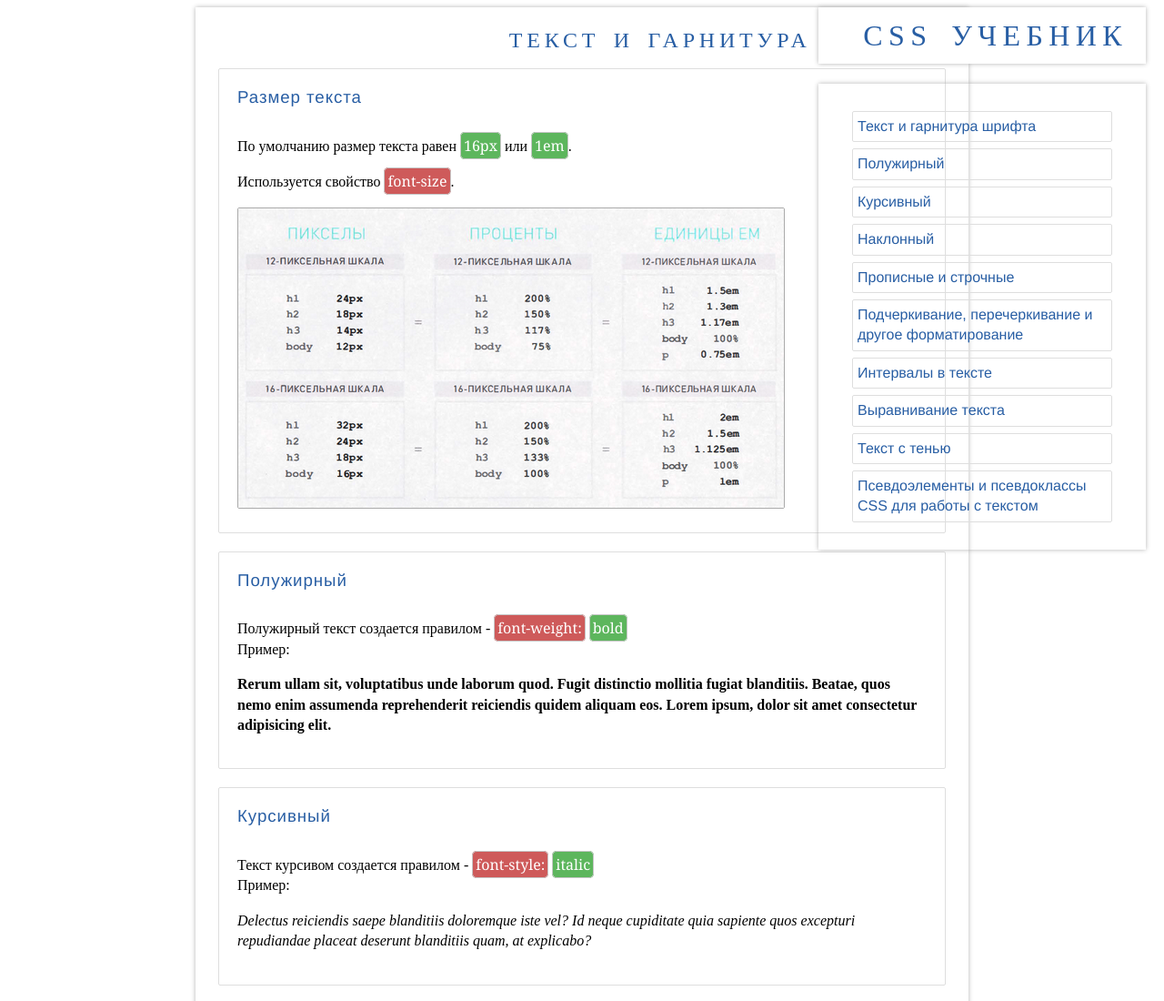
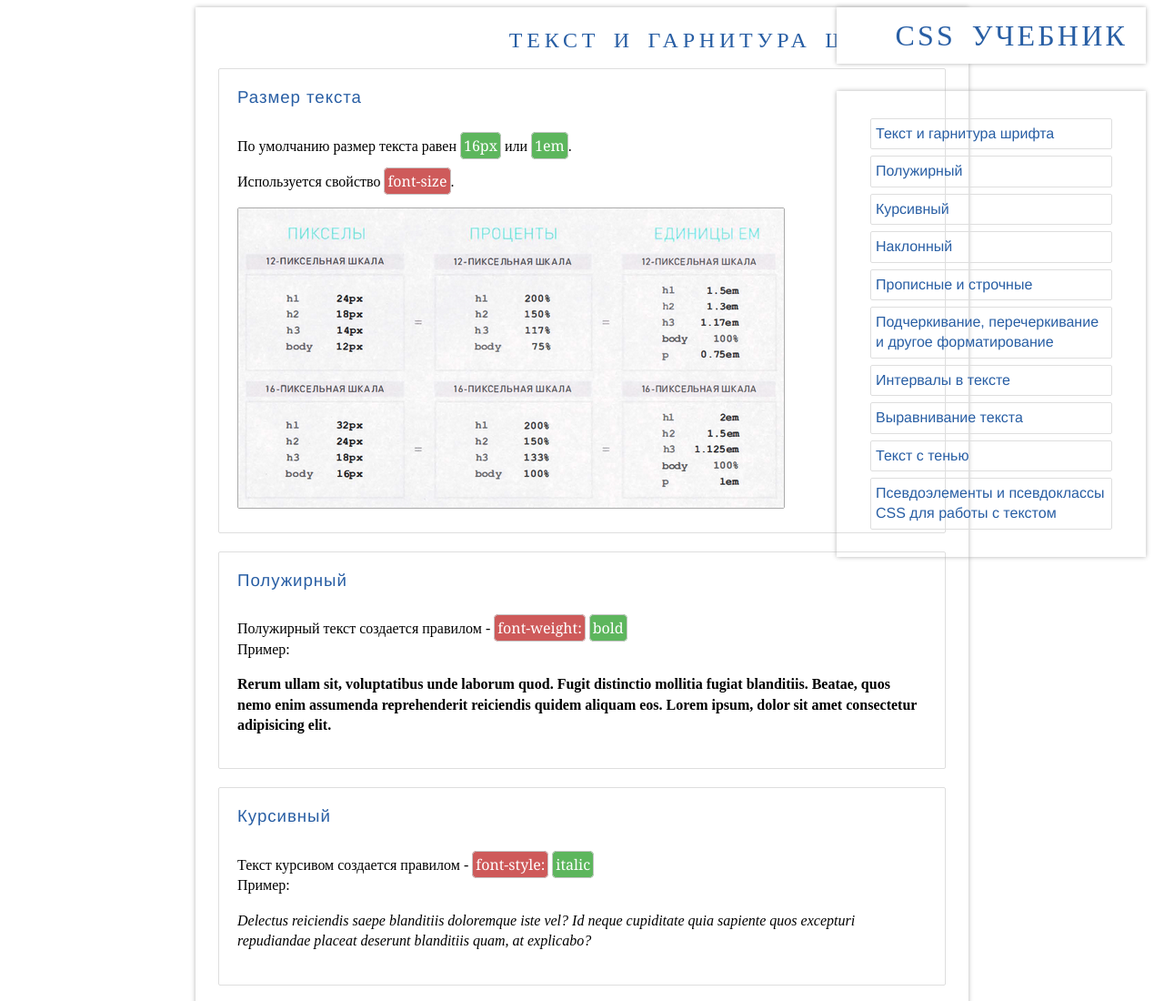
Before and after one commit to Kivthor/ProjectWEB, a plain HTML site: page old/cssbook-text.html in a window 1280 px wide. Shown: the top 1100 px of the page at 91% size. Drawn offline with Linux system fonts and the light colour scheme.

Commit message:
fixing stuff

```diff
--- a/old/styles/cssbook-text.css
+++ b/old/styles/cssbook-text.css
@@ -3,7 +3,6 @@ body {
     /* letter-spacing: 0.2em; */
     /* margin: 0; */
 }
-
 
 h1, h2 {
     margin: 0px;
@@ -13,6 +12,11 @@ h1, h2 {
     font-weight: normal;
     text-align: right;
     color: hsl(214, 61%, 40%);
+}
+
+header.shapka h1 {
+    letter-spacing: 0.1em;
+    word-spacing: 0.2em;
 }
 
 h3 {
@@ -43,7 +47,6 @@ ul.table-of-contents li {
 ul.table-of-contents li:hover {
     background-color: hsl(214, 61%, 98%);
     text-shadow: 1px 1px 2px hsl(0, 0%, 85%);
-
 }
 
 ul.table-of-contents {
@@ -102,23 +105,21 @@ span.css-ps {
 }
 
 header.shapka {
-
     position: fixed;
     right: 20px;
+    width: 300px;
     padding: 20px;
-    width: 320px;
     box-shadow: 0px 0px 5px hsl(0, 0%, 70%);
     background-color: hsl(0, 0%, 100%);
 }
 
 nav.table-of-contents {
     position: fixed;
-    top: 92px;
+    top: 100px;
     right: 20px;
-    width: 320px;
+    width: 300px;
     padding: 20px;
     box-shadow: 0px 0px 5px hsl(0, 0%, 70%);
-
 }
 
 div.block {
```
